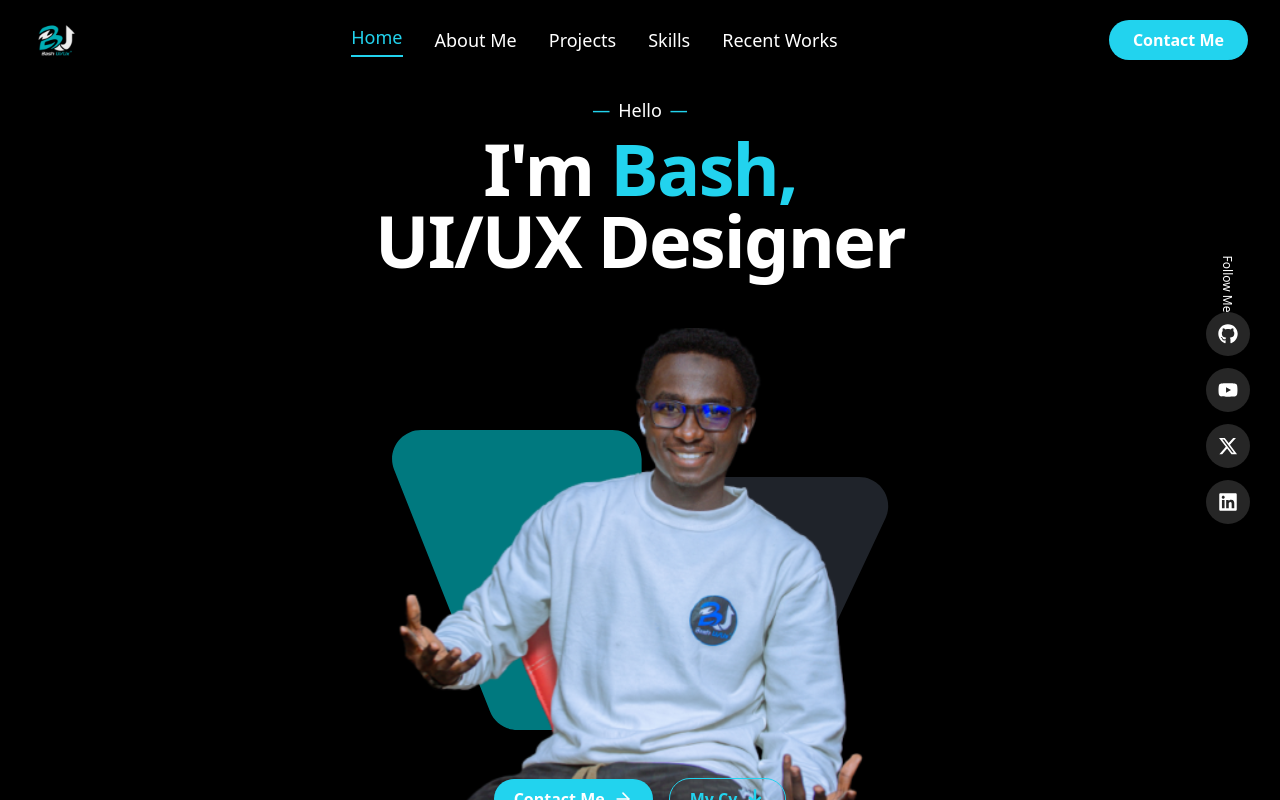
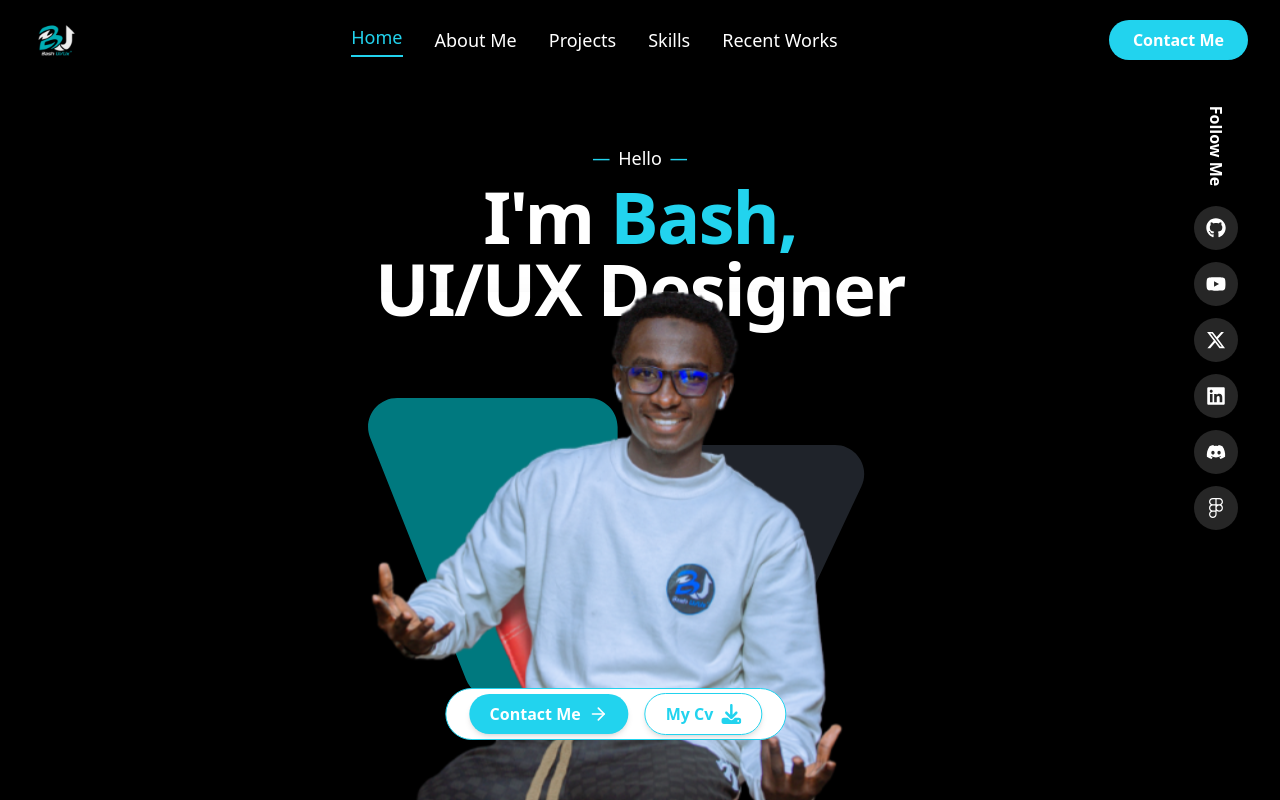
Before and after one commit to Kingkuta080/bash, a Next.js app: page / in a window 1280 px wide. Shown: the top 800 px of the page. Built offline with nearby package versions, Linux system fonts and the light colour scheme.

Commit message:
Refactor Footer and Hero components for improved layout and functionality. Simplified Footer structure and added social media icons to Hero. Adjusted spacing and alignment for better visual presentation.

```diff
--- a/components/Footer.tsx
+++ b/components/Footer.tsx
@@ -1,28 +1,12 @@
 import React from 'react';
-import { FaXTwitter, FaLinkedin, FaYoutube, FaInstagram, FaFigma } from 'react-icons/fa6';
 
 export default function Footer() {
   return (
     <footer className="w-full bg-black py-6 px-4 flex flex-col md:flex-row items-center justify-between gap-4 border-t border-gray-800 mt-auto">
-      <div className="text-gray-400 text-sm text-center md:text-left">
-        &copy; {new Date().getFullYear()} Bashon Design. All rights reserved.
-      </div>
-      <div className="flex gap-4 justify-center">
-        <a href="#" className="text-gray-400 hover:text-cyan-400 transition focus:outline-none focus:ring-2 focus:ring-cyan-400" aria-label="X.com">
-          <FaXTwitter className="w-5 h-5" />
-        </a>
-        <a href="#" className="text-gray-400 hover:text-cyan-400 transition focus:outline-none focus:ring-2 focus:ring-cyan-400" aria-label="LinkedIn">
-          <FaLinkedin className="w-5 h-5" />
-        </a>
-        <a href="#" className="text-gray-400 hover:text-cyan-400 transition focus:outline-none focus:ring-2 focus:ring-cyan-400" aria-label="YouTube">
-          <FaYoutube className="w-5 h-5" />
-        </a>
-        <a href="#" className="text-gray-400 hover:text-cyan-400 transition focus:outline-none focus:ring-2 focus:ring-cyan-400" aria-label="Instagram">
-          <FaInstagram className="w-5 h-5" />
-        </a>
-        <a href="#" className="text-gray-400 hover:text-cyan-400 transition focus:outline-none focus:ring-2 focus:ring-cyan-400" aria-label="Figma">
-          <FaFigma className="w-5 h-5" />
-        </a>
+      <div className="flex justify-center w-full">
+        <div className="text-gray-400 text-sm text-center">
+          &copy; {new Date().getFullYear()} Bashon Design. All rights reserved.
+        </div>
       </div>
     </footer>
   );
--- a/components/Hero.tsx
+++ b/components/Hero.tsx
@@ -1,6 +1,6 @@
 "use client"
 import React from 'react';
-import { FaDownload, FaGithub, FaLinkedin, FaYoutube, FaXTwitter } from 'react-icons/fa6';
+import { FaDownload, FaGithub, FaLinkedin, FaYoutube, FaXTwitter, FaFigma, FaDiscord } from 'react-icons/fa6';
 import { ArrowRight } from 'lucide-react';
 import Image from 'next/image';
 import { bashHero, HeroVector, WorkFrame } from '@/assets';
@@ -10,7 +10,7 @@ export default function Hero() {
   return (
     <motion.section
       id="home"
-      className="relative flex flex-col items-center justify-center min-h-screen bg-black px-4 sm:px-8 pt-24 pb-16"
+      className="relative flex flex-col items-center justify-center min-h-screen bg-black px-4 sm:px-8 pt-36 pb-16"
       initial={{ opacity: 0, y: 40 }}
       whileInView={{ opacity: 1, y: 0 }}
       viewport={{ once: true, amount: 0.3 }}
@@ -25,7 +25,7 @@ export default function Hero() {
         I&apos;m <span className="text-cyan-400">Bash,</span><br className="hidden sm:block" />UI/UX Designer
       </h1>
       {/* Image, Vector, and Buttons Overlap */}
-      <div className="relative flex items-center justify-center w-full max-w-lg aspect-square mt-4 sm:mt-8">
+      <div className="relative flex items-center justify-center w-full max-w-lg aspect-square mt-4 sm:-mt-12 mr-12">
         {/* Vector behind the image */}
         <Image
           src={HeroVector}
@@ -38,10 +38,10 @@ export default function Hero() {
           src={bashHero}
           alt="Bash UI/UX Designer"
           fill
-          className="object-cover rounded-2xl shadow-2xl border-4 border-black z-10"
+          className="object-cover rounded-2xl shadow-2xl z-10"
         />
         {/* Buttons on top of the image */}
-        <div className="absolute bottom-4 left-1/2 -translate-x-1/2 z-20 w-full flex flex-col sm:flex-row items-center justify-center gap-2 sm:gap-4">
+        <div className="absolute bottom-4 left-1/2 -translate-x-1/2 z-20 w-2/3 flex flex-col mb-12 bg-white border border-cyan-400 rounded-full p-1 sm:flex-row items-center justify-center gap-2 sm:gap-4">
           <button className="flex items-center gap-2 bg-cyan-400 text-white px-5 py-2 rounded-full font-semibold shadow-md hover:bg-cyan-500 transition text-sm sm:text-base focus:outline-none focus:ring-2 focus:ring-cyan-400">
             Contact Me
             <ArrowRight className="w-5 h-5" />
@@ -52,7 +52,7 @@ export default function Hero() {
         </div>
       </div>
       {/* New image below all hero content */}
-      <div className="w-full max-w-4xl mx-auto mt-8">
+      <div className="w-full max-w-[74rem] mx-auto mb-12">
         <Image
           src={WorkFrame}
           alt="WorkFrame"
@@ -60,12 +60,14 @@ export default function Hero() {
         />
       </div>
       {/* Social Sidebar */}
-      <div className="fixed right-2 md:right-6 top-1/2 -translate-y-1/2 flex flex-col items-center gap-3 z-40">
-        <span className="text-white text-xs rotate-90 mb-2 hidden md:block">Follow Me</span>
+      <div className="fixed right-2 md:right-6 py-18 -translate-y-2/4 flex flex-col items-center gap-3 z-40">
+        <span className="text-white text-md font-bold rotate-90 mb-9 hidden md:block">Follow Me</span>
         <a href="#" className="bg-neutral-800 p-2 md:p-3 rounded-full hover:bg-cyan-400 transition focus:outline-none focus:ring-2 focus:ring-cyan-400" aria-label="Github"><FaGithub className="text-lg md:text-xl text-white" /></a>
         <a href="#" className="bg-neutral-800 p-2 md:p-3 rounded-full hover:bg-cyan-400 transition focus:outline-none focus:ring-2 focus:ring-cyan-400" aria-label="YouTube"><FaYoutube className="text-lg md:text-xl text-white" /></a>
         <a href="#" className="bg-neutral-800 p-2 md:p-3 rounded-full hover:bg-cyan-400 transition focus:outline-none focus:ring-2 focus:ring-cyan-400" aria-label="X"><FaXTwitter className="text-lg md:text-xl text-white" /></a>
         <a href="#" className="bg-neutral-800 p-2 md:p-3 rounded-full hover:bg-cyan-400 transition focus:outline-none focus:ring-2 focus:ring-cyan-400" aria-label="LinkedIn"><FaLinkedin className="text-lg md:text-xl text-white" /></a>
+        <a href="#" className="bg-neutral-800 p-2 md:p-3 rounded-full hover:bg-cyan-400 transition focus:outline-none focus:ring-2 focus:ring-cyan-400" aria-label="Discord"><FaDiscord className="text-lg md:text-xl text-white" /></a>
+        <a href="#" className="bg-neutral-800 p-2 md:p-3 rounded-full hover:bg-cyan-400 transition focus:outline-none focus:ring-2 focus:ring-cyan-400" aria-label="Figma"><FaFigma className="text-lg md:text-xl text-white" /></a>
       </div>
     </motion.section>
   );
```
